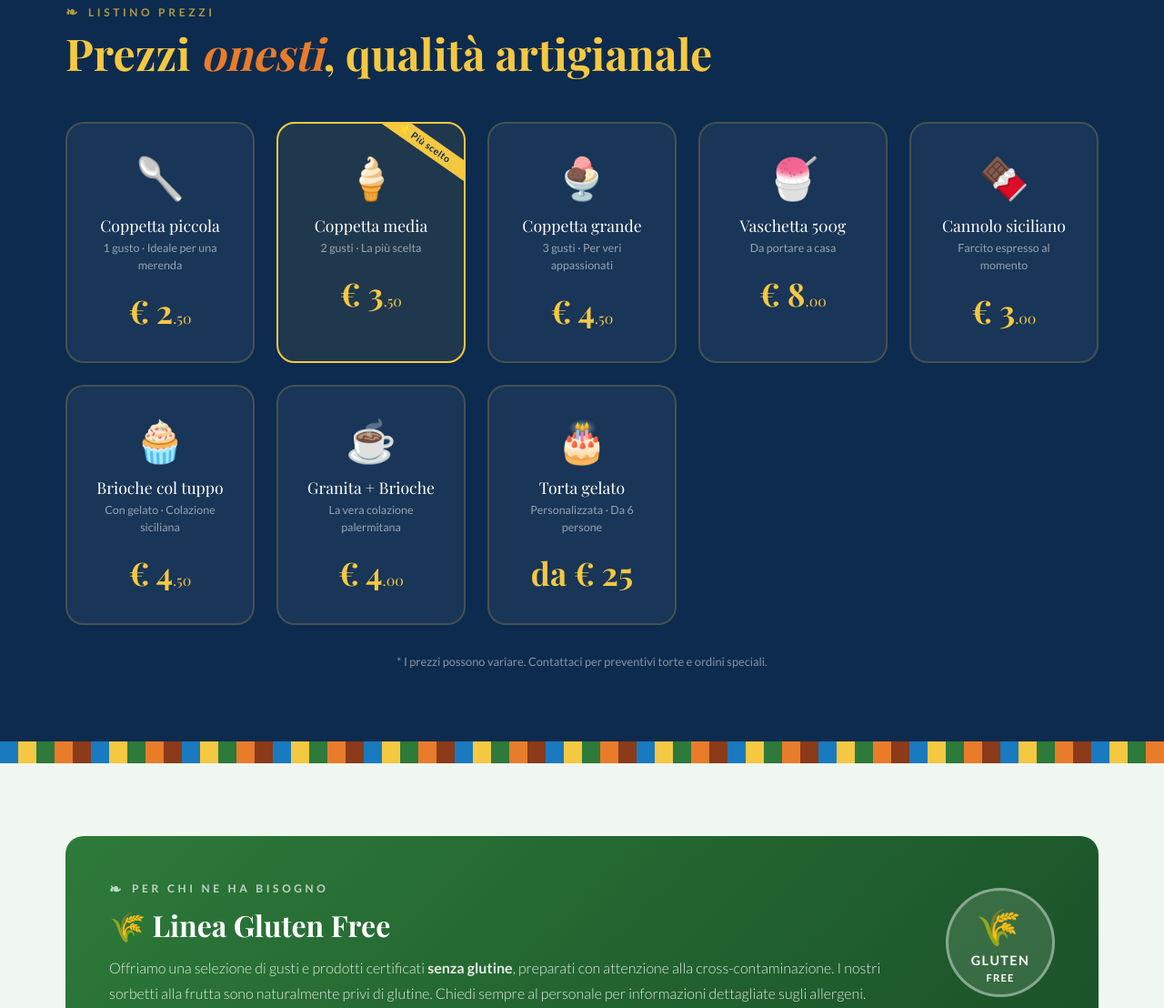
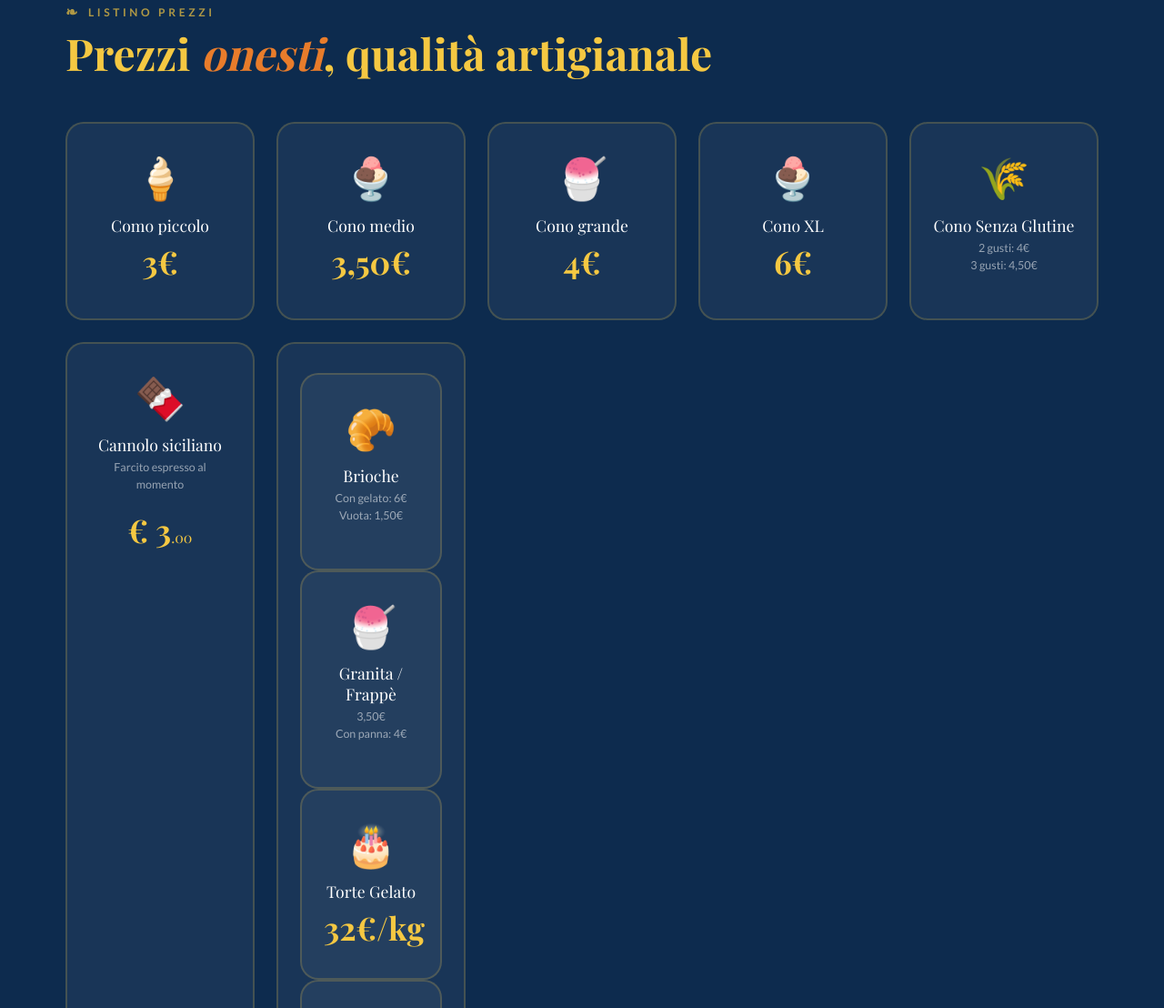
Before and after one commit to Vadiko03/IlGelatodiBarbaraeRoberto.github.io, a plain HTML site: page index.html in a window 1280 px wide. Shown: the part 4211-5319 px from the top of the page at 91% size. Drawn offline with nearby package versions, Linux system fonts and the light colour scheme; animation ran at ten frames a second; a web font is replaced by a local one.

Commit message:
Update index.html

```diff
--- a/index.html
+++ b/index.html
@@ -1201,29 +1201,36 @@
     <div class="section-label">Listino prezzi</div>
     <h2 class="section-title reveal">Prezzi <em>onesti</em>, qualità artigianale</h2>
     <div class="prezzi-grid">
-      <div class="prezzo-card reveal">
-        <div class="prezzo-icon">🥄</div>
-        <div class="prezzo-label">Coppetta piccola</div>
-        <div class="prezzo-desc">1 gusto · Ideale per una merenda</div>
-        <div class="prezzo-val">€ 2<small>.50</small></div>
-      </div>
-      <div class="prezzo-card featured reveal">
-        <div class="prezzo-icon">🍦</div>
-        <div class="prezzo-label">Coppetta media</div>
-        <div class="prezzo-desc">2 gusti · La più scelta</div>
-        <div class="prezzo-val">€ 3<small>.50</small></div>
-      </div>
-      <div class="prezzo-card reveal">
-        <div class="prezzo-icon">🍨</div>
-        <div class="prezzo-label">Coppetta grande</div>
-        <div class="prezzo-desc">3 gusti · Per veri appassionati</div>
-        <div class="prezzo-val">€ 4<small>.50</small></div>
-      </div>
-      <div class="prezzo-card reveal">
-        <div class="prezzo-icon">🍧</div>
-        <div class="prezzo-label">Vaschetta 500g</div>
-        <div class="prezzo-desc">Da portare a casa</div>
-        <div class="prezzo-val">€ 8<small>.00</small></div>
+      <div class="prezzo-card">
+  <div class="prezzo-icon">🍦</div>
+  <div class="prezzo-label">Como piccolo</div>
+  <div class="prezzo-val">3€</div>
+</div>
+
+<div class="prezzo-card">
+  <div class="prezzo-icon">🍨</div>
+  <div class="prezzo-label">Cono medio</div>
+  <div class="prezzo-val">3,50€</div>
+</div>
+
+<div class="prezzo-card">
+  <div class="prezzo-icon">🍧</div>
+  <div class="prezzo-label">Cono grande</div>
+  <div class="prezzo-val">4€</div>
+</div>
+
+<div class="prezzo-card">
+  <div class="prezzo-icon">🍨</div>
+  <div class="prezzo-label">Cono XL</div>
+  <div class="prezzo-val">6€</div>
+</div>
+      <div class="prezzo-card">
+  <div class="prezzo-icon">🌾</div>
+  <div class="prezzo-label">Cono Senza Glutine</div>
+  <div class="prezzo-desc">
+    2 gusti: 4€<br>
+    3 gusti: 4,50€
+  </div>
       </div>
       <div class="prezzo-card reveal">
         <div class="prezzo-icon">🍫</div>
@@ -1232,24 +1239,48 @@
         <div class="prezzo-val">€ 3<small>.00</small></div>
       </div>
       <div class="prezzo-card reveal">
-        <div class="prezzo-icon">🧁</div>
-        <div class="prezzo-label">Brioche col tuppo</div>
-        <div class="prezzo-desc">Con gelato · Colazione siciliana</div>
-        <div class="prezzo-val">€ 4<small>.50</small></div>
-      </div>
-      <div class="prezzo-card reveal">
-        <div class="prezzo-icon">☕</div>
-        <div class="prezzo-label">Granita + Brioche</div>
-        <div class="prezzo-desc">La vera colazione palermitana</div>
-        <div class="prezzo-val">€ 4<small>.00</small></div>
-      </div>
-      <div class="prezzo-card reveal">
-        <div class="prezzo-icon">🎂</div>
-        <div class="prezzo-label">Torta gelato</div>
-        <div class="prezzo-desc">Personalizzata · Da 6 persone</div>
-        <div class="prezzo-val">da € 25</div>
-      </div>
-    </div>
+        <div class="prezzo-card">
+  <div class="prezzo-icon">🥐</div>
+  <div class="prezzo-label">Brioche</div>
+  <div class="prezzo-desc">
+    Con gelato: 6€<br>
+    Vuota: 1,50€
+  </div>
+</div>
+      <div class="prezzo-card">
+  <div class="prezzo-icon">🍧</div>
+  <div class="prezzo-label">Granita / Frappè</div>
+  <div class="prezzo-desc">
+    3,50€<br>
+    Con panna: 4€
+  </div>
+      </div>
+      <div class="prezzo-card">
+  <div class="prezzo-icon">🎂</div>
+  <div class="prezzo-label">Torte Gelato</div>
+  <div class="prezzo-val">32€/kg</div>
+</div>
+        <div class="prezzo-card">
+  <div class="prezzo-icon">🥄</div>
+  <div class="prezzo-label">Gelato / Panna</div>
+  <div class="prezzo-val">28€/kg</div>
+        </div>
+        <div class="prezzo-card">
+  <div class="prezzo-icon">🍓</div>
+  <div class="prezzo-label">Yogurt</div>
+  <div class="prezzo-desc">
+    Piccolo: 3,50€<br>
+    1 + 2 topping<br><br>
+
+    Medio: 4,50€<br>
+    1 + 3 topping
+  </div>
+        </div>
+        <div class="prezzo-card">
+  <div class="prezzo-icon">🍉</div>
+  <div class="prezzo-label">Frutta Realistica</div>
+  <div class="prezzo-val">8€ cad.</div>
+        </div>
     <p style="color:rgba(255,255,255,0.5);font-size:0.8rem;text-align:center;margin-top:2rem;">
       * I prezzi possono variare. Contattaci per preventivi torte e ordini speciali.
     </p>
```
